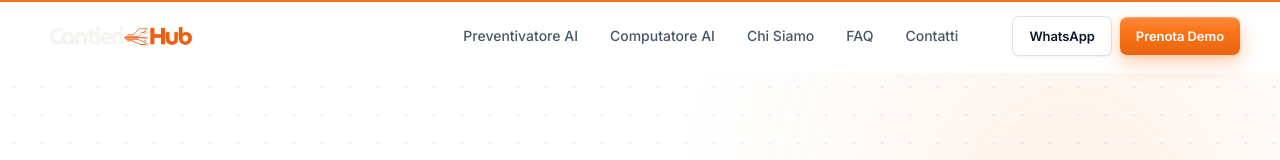
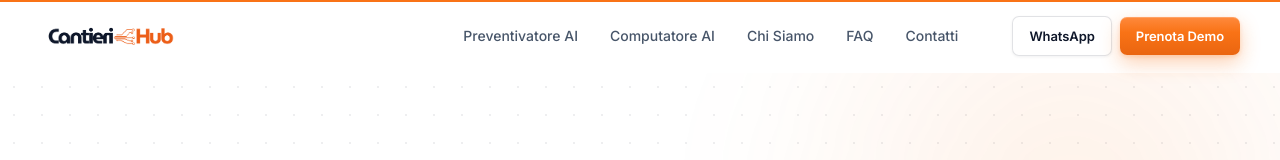
Before and after one commit to cantierihub/cantierihub-com, a Next.js app: page / in a window 1280 px wide. Shown: the top 160 px of the page. Built offline with nearby package versions, Linux system fonts and the light colour scheme.

Commit message:
fix: logo colorato in navbar, logo bianco nel footer

```diff
--- a/src/components/layout/Navbar.tsx
+++ b/src/components/layout/Navbar.tsx
@@ -48,7 +48,7 @@ export default function Navbar() {
         <Link href="/" style={{ display: "flex", alignItems: "center", flexShrink: 0, textDecoration: "none" }}>
           <div style={{ position: "relative", width: 160, height: 40 }}>
             <Image
-              src="/images/logo.png"
+              src="/images/logo-color.png"
               alt="Cantieri Hub"
               fill
               style={{ objectFit: "contain", objectPosition: "left" }}
```
Also changed, not shown: public/images/logo-color.png (added).
